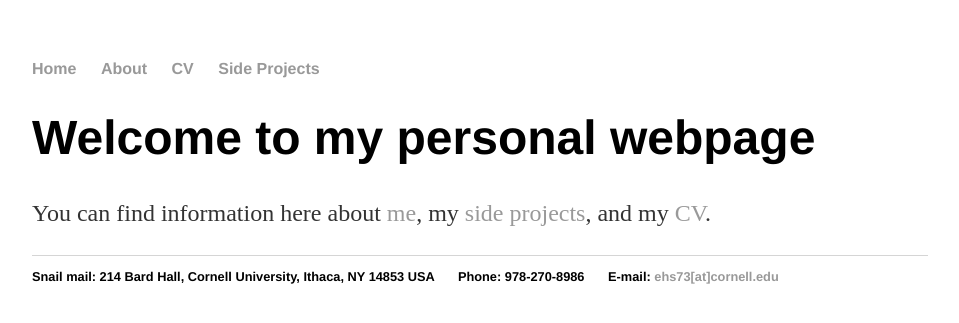
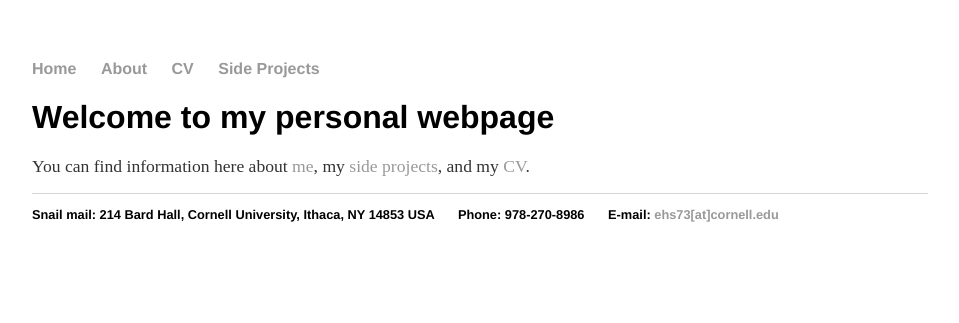
Before and after one commit to ehs73/ehs73.github.io, a Jekyll site: the page built from index.html, in a window 1280 px wide. Shown: the top 323 px of the page, without its empty margins (160-1119 px from the left). Built offline with Jekyll 4.4.1, drawn with Linux system fonts in a browser that asks for light colours.

Commit message:
Update main.css

```diff
--- a/css/main.css
+++ b/css/main.css
@@ -20,12 +20,12 @@ a:hover {
     text-decoration: underline;
 }
 h1 {
-    font-size: 3em;
+    font-size: 2em;
     font-family:'Helvetica', 'Arial', 'Sans-Serif';
 }
 p {
-    font-size: 1.5em;
-    line-height: 1.4em;
+    font-size: 1.1em;
+    line-height: 1em;
     color: #333;
 }
 footer {
```
